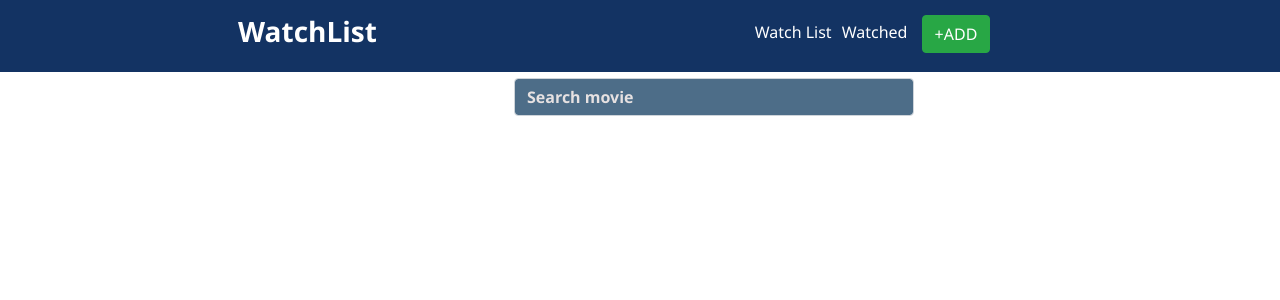
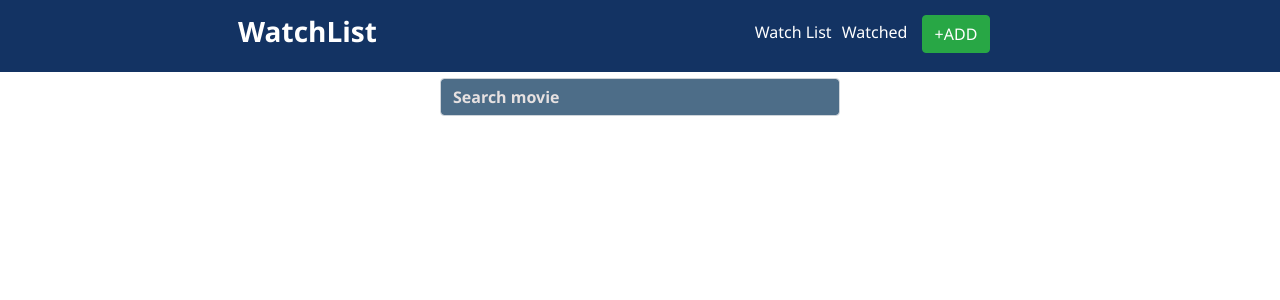
Before and after one commit to bantiprajapati30/movie-watchlist, a React (Create React App) app: page /add in a window 1280 px wide. Shown: the top 300 px of the page. Built offline with nearby package versions, Linux system fonts and the light colour scheme.

Commit message:
fixed search bar issue and button

```diff
--- a/src/assets/css/add.css
+++ b/src/assets/css/add.css
@@ -1,6 +1,7 @@
 .add-form-row {
     position: fixed !important;
     top: 48px;
+    left: 0;
     z-index: 99;
 }
 .add-form {
@@ -96,6 +97,7 @@ margin-top: 24px;
         display: block !important;
         margin: auto;
         margin-top: 5px;
+        margin-bottom: 10px;
     }
     .resultCard img, .poster-wrapper {
         float: unset;
@@ -124,4 +126,9 @@ margin-top: 24px;
         width: 200px;
         height: 260px;
     }
+    .line-clamp {
+        display: -webkit-box;
+        -webkit-line-clamp: 4;
+        -webkit-box-orient: vertical;
+      }
   }
--- a/src/component/Add.js
+++ b/src/component/Add.js
@@ -24,7 +24,7 @@ function Add() {
         <>
             <Container>
                 <Row>
-                    <Col className="ml-1 mr-1 add-form-row">
+                    <Col className="mr-1 add-form-row">
                         <Form.Control
                             className="add-form"
                             type="text"
```
